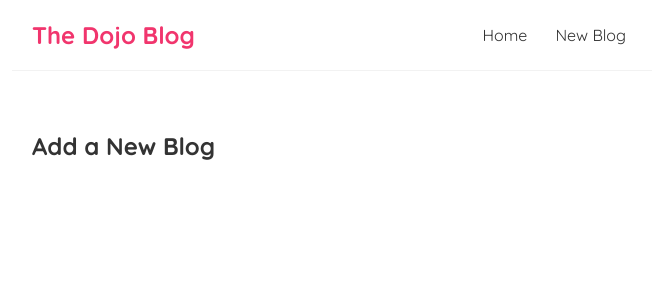
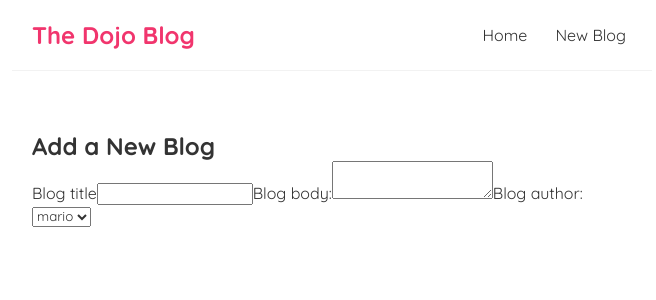
Before and after one commit to kashishgrover/react-mini-blog, a React (Create React App) app: page /create in a window 1280 px wide. Shown: the top 300 px of the page, without its empty margins (308-964 px from the left). Built offline with nearby package versions, Linux system fonts and the light colour scheme; the HTML template or start-up script is replaced by a standard one.

Commit message:
feat: add form for new blog post

```diff
--- a/src/Create.js
+++ b/src/Create.js
@@ -2,6 +2,17 @@ const Create = () => {
     return (
         <div className="create">
             <h2>Add a New Blog</h2>
+            <form>
+                <label>Blog title</label>
+                <input type="text" required></input>
+                <label>Blog body:</label>
+                <textarea required></textarea>
+                <label>Blog author:</label>
+                <select>
+                    <option value="mario">mario</option>
+                    <option value="yoshi">yoshi</option>
+                </select>
+            </form>
         </div>
     );
 }
```
